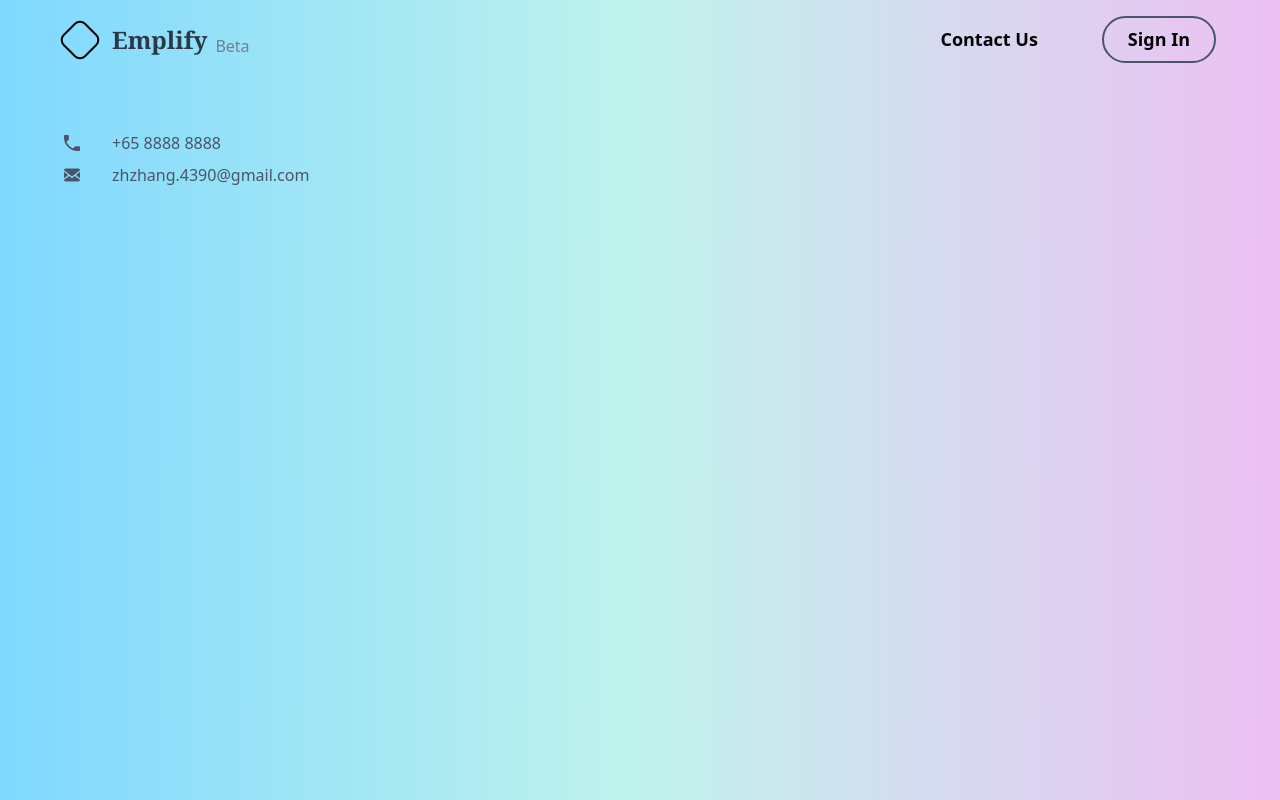
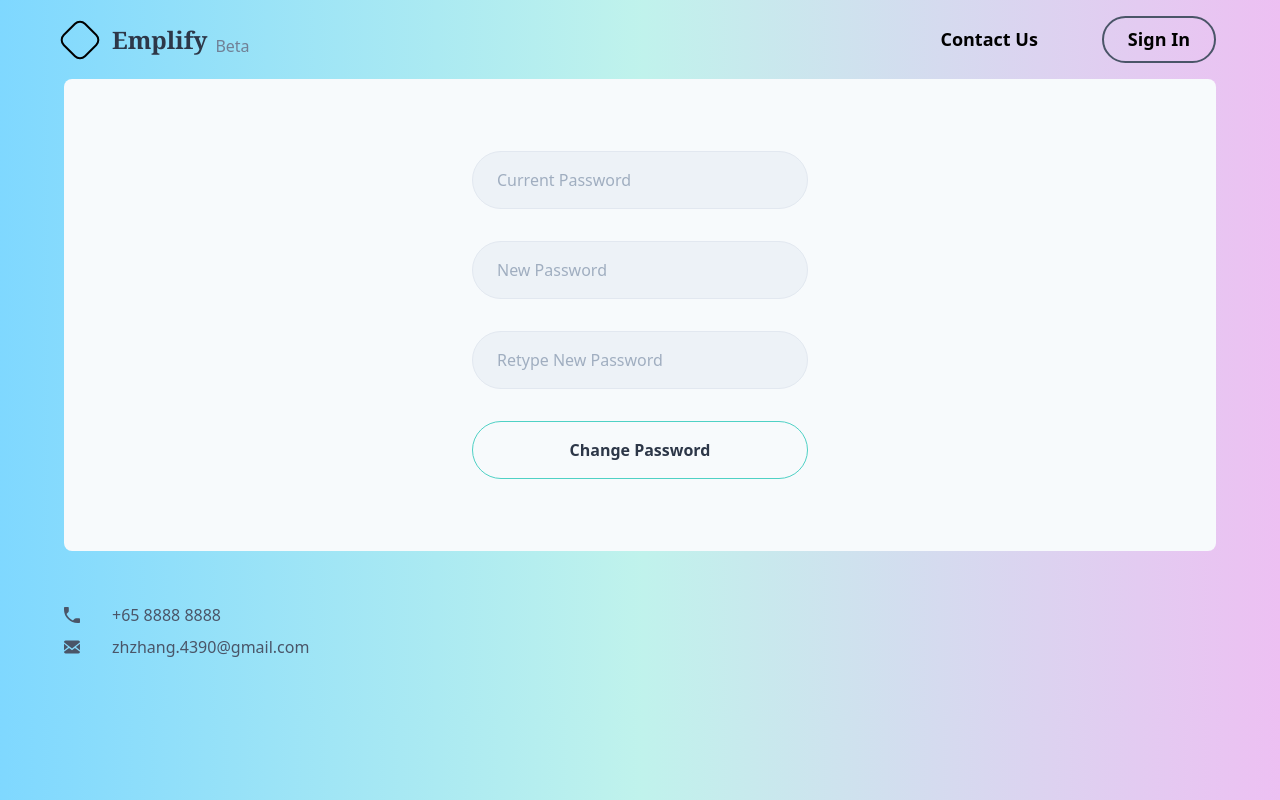
Before and after one commit to zhzhang-4390/emplify-client, a Vue app: page /change-password in a window 1280 px wide. Built offline with nearby package versions, Linux system fonts and the light colour scheme.

Commit message:
Change password

```diff
--- /dev/null
+++ b/src/components/ChangePassword.vue
@@ -0,0 +1,81 @@
+<template>
+  <div class="py-10 rounded-lg bg-gray-100 flex items-center justify-center">
+    <section>
+      <input
+        v-model="currentPassword"
+        type="password"
+        placeholder="Current Password"
+        class="block mt-8 w-84 py-4 px-6 bg-gray-200 rounded-full outline-none border focus:border-teal-400"
+      />
+
+      <input
+        v-model="newPassword"
+        type="password"
+        placeholder="New Password"
+        class="block mt-8 w-84 py-4 px-6 bg-gray-200 rounded-full outline-none border focus:border-teal-400"
+      />
+
+      <input
+        v-model="retypedNewPassword"
+        @input="match = newPassword === retypedNewPassword"
+        type="password"
+        placeholder="Retype New Password"
+        class="block mt-8 w-84 py-4 px-6 bg-gray-200 rounded-full outline-none border"
+        :class="{
+          'focus:border-teal-400': match,
+          'focus:border-red-600': !match,
+        }"
+      />
+
+      <button
+        @click="changePassword()"
+        :disabled="!match"
+        class="my-8 py-4 w-84 rounded-full focus:outline-none border border-teal-400 flex justify-center text-gray-800 font-semibold"
+        :class="{ 'hover:bg-gray-200': match, 'cursor-not-allowed': !match }"
+      >
+        Change Password
+      </button>
+    </section>
+  </div>
+</template>
+
+<script>
+import axios from "axios";
+
+export default {
+  data() {
+    return {
+      match: false,
+
+      currentPassword: null,
+      newPassword: null,
+      retypedNewPassword: null,
+    };
+  },
+
+  methods: {
+    changePassword() {
+      axios
+        .post("/userService/changePassword", {
+          currentPassword: this.currentPassword,
+          newPassword: this.newPassword,
+        })
+        .then((res) => {
+          if (res.status === 200) {
+            this.$store.dispatch(
+              "pushGoodNews",
+              "Password updated successfully!"
+            );
+          }
+        })
+        .catch((err) => {
+          if (err.response.status === 403) {
+            this.$store.dispatch("pushBadNews", "Current password incorrect");
+          } else {
+            this.$store.dispatch("pushBadNews", "Failed to update password");
+          }
+        });
+    },
+  },
+};
+</script>
--- a/src/components/Header.vue
+++ b/src/components/Header.vue
@@ -1,7 +1,9 @@
 <template>
   <header class="py-4 flex justify-between items-center">
     <router-link to="/" class="flex items-center">
-      <div class="h-8 w-8 rounded-lg border-2 border-black transform rotate-45"></div>
+      <div
+        class="h-8 w-8 rounded-lg border-2 border-black transform rotate-45"
+      ></div>
       <h1 class="ml-4 text-2xl font-bold text-gray-800 font-serif">Emplify</h1>
       <h5 class="self-end ml-2 text-gray-600">Beta</h5>
     </router-link>
@@ -20,7 +22,9 @@
           <div
             v-if="$store.getters.getShoppingCartSize !== 0"
             class="ml-2 h-6 w-6 rounded-full bg-teal-400 flex items-center justify-center text-white"
-          >{{ $store.getters.getShoppingCartSize }}</div>
+          >
+            {{ $store.getters.getShoppingCartSize }}
+          </div>
         </router-link>
       </li>
 
@@ -28,32 +32,39 @@
         <router-link
           to="/favourites"
           class="text-lg font-semibold hover:text-gray-600 cursor-pointer"
-        >Favourites</router-link>
+          >Favourites</router-link
+        >
       </li>
 
       <li v-if="$store.getters.isBuyer" class="ml-16">
         <router-link
           to="/orders"
           class="text-lg font-semibold hover:text-gray-600 cursor-pointer"
-        >Orders</router-link>
+          >Orders</router-link
+        >
       </li>
 
       <li v-if="$store.getters.isSeller" class="ml-16">
         <router-link
           to="/my-products"
           class="text-lg font-semibold hover:text-gray-600 cursor-pointer"
-        >My Products</router-link>
+          >My Products</router-link
+        >
       </li>
 
       <li v-if="$store.getters.getUser" class="ml-16">
-        <a class="text-lg font-semibold hover:text-gray-600 cursor-pointer">Chats</a>
+        <a class="text-lg font-semibold hover:text-gray-600 cursor-pointer"
+          >Chats</a
+        >
       </li>
 
       <li class="ml-16">
         <div
           @click="$store.dispatch('showContactForm')"
           class="text-lg font-semibold hover:text-gray-600 cursor-pointer"
-        >Contact Us</div>
+        >
+          Contact Us
+        </div>
       </li>
 
       <li class="ml-16 relative">
@@ -62,16 +73,18 @@
           @click="showAccountDropdown = !showAccountDropdown"
           class="h-10 w-10 rounded-lg hover:bg-gray-200 transition-colors duration-300 border-2 border-black cursor-pointer flex items-center justify-center"
         >
-          <span
-            class="text-xl font-semibold text-black"
-          >{{ $store.getters.getUser.email.charAt(0).toUpperCase() }}</span>
+          <span class="text-xl font-semibold text-black">{{
+            $store.getters.getUser.email.charAt(0).toUpperCase()
+          }}</span>
         </div>
 
         <div
           v-else
           @click="$store.dispatch('showSignInForm')"
           class="py-2 px-6 rounded-full border-2 border-gray-700 text-lg font-semibold hover:bg-gray-100 cursor-pointer"
-        >Sign In</div>
+        >
+          Sign In
+        </div>
 
         <transition name="scale">
           <ul
@@ -82,8 +95,16 @@
             <li
               @click="signOut()"
               class="p-4 rounded-t-lg hover:bg-teal-300 cursor-pointer"
-            >Sign Out</li>
-            <li class="p-4 rounded-b-lg hover:bg-teal-300 cursor-pointer">Change Password</li>
+            >
+              Sign Out
+            </li>
+
+            <li
+              @click="routeToChangePassword()"
+              class="p-4 rounded-b-lg hover:bg-teal-300 cursor-pointer"
+            >
+              Change Password
+            </li>
           </ul>
         </transition>
       </li>
@@ -97,14 +118,14 @@ import axios from "axios";
 export default {
   data() {
     return {
-      showAccountDropdown: false
+      showAccountDropdown: false,
     };
   },
 
   methods: {
     signOut() {
       this.showAccountDropdown = !this.showAccountDropdown;
-      axios.post("/userService/signOut").then(res => {
+      axios.post("/userService/signOut").then((res) => {
         if (res.status === 200) {
           this.$store.dispatch("signOut");
           this.$store.dispatch("pushGoodNews", "Signed out successfully!");
@@ -115,7 +136,12 @@ export default {
           this.$store.dispatch("pushBadNews", "Failed to sign out");
         }
       });
-    }
-  }
+    },
+
+    routeToChangePassword() {
+      this.showAccountDropdown = false;
+      this.$router.push("/change-password");
+    },
+  },
 };
 </script>
--- a/src/main.js
+++ b/src/main.js
@@ -10,6 +10,7 @@ import UploadProduct from "./components/UploadProduct.vue";
 import MyProducts from "./components/MyProducts.vue";
 import Favourites from "./components/Favourites.vue";
 import ShoppingCart from "./components/ShoppingCart.vue";
+import ChangePassword from "./components/ChangePassword.vue";
 import Admin from "./components/Admin.vue";
 import Users from "./components/admin/Users.vue";
 import Products from "./components/admin/Products.vue";
@@ -44,6 +45,10 @@ const router = new VueRouter({
       component: ShoppingCart,
     },
     {
+      path: "/change-password",
+      component: ChangePassword,
+    },
+    {
       path: "/admin",
       component: Admin,
       children: [
```
